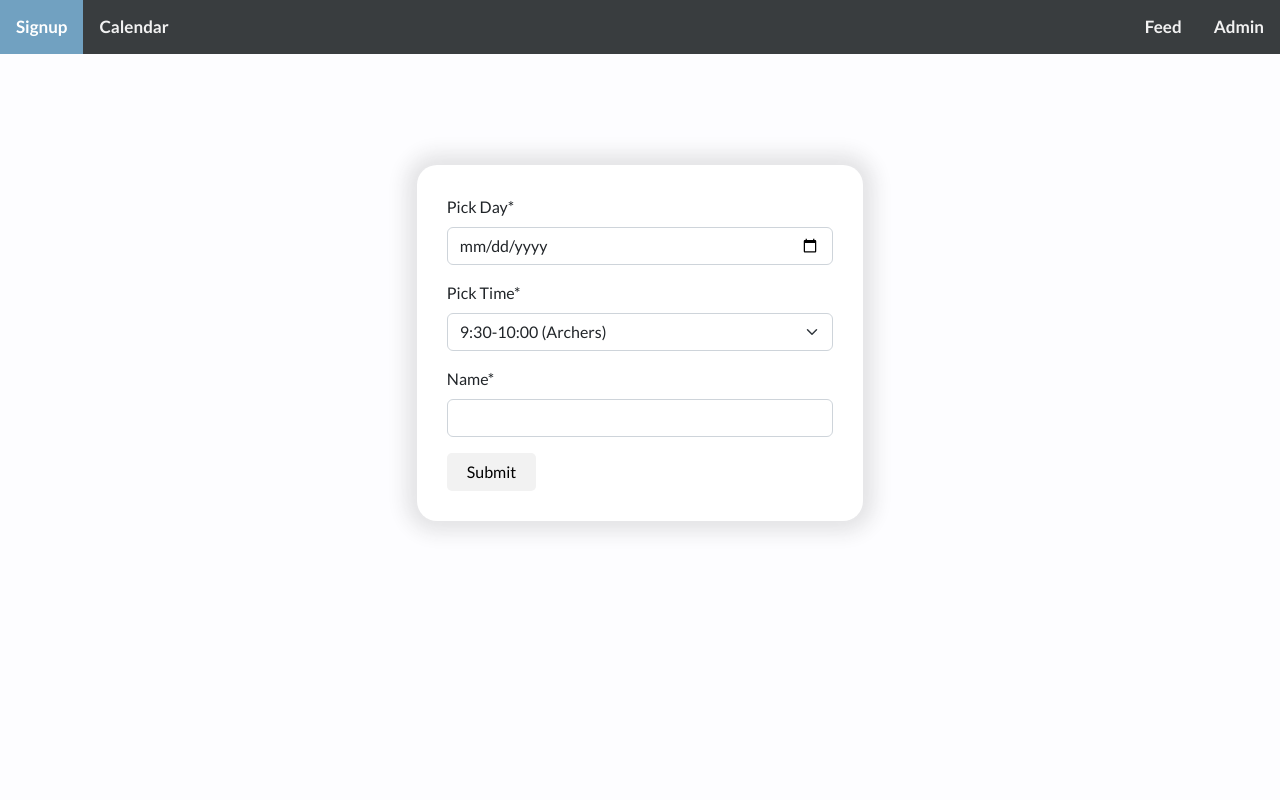
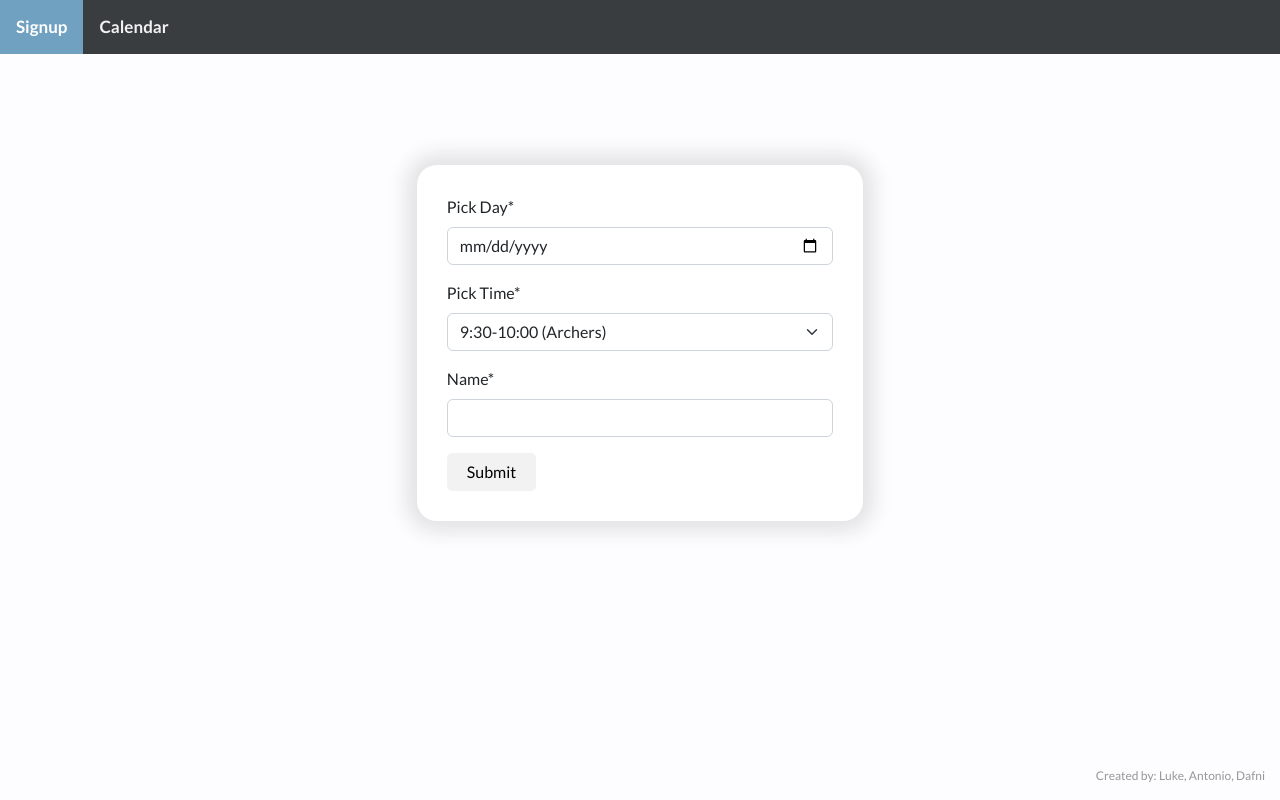
Before and after one commit to LukeRisacher/signup, a Django app: page / in a window 1280 px wide. Run offline with Django 4.2, Linux system fonts and the light colour scheme; tables that the repository leaves empty hold one stand-in row (values such as "Sample post"); some libraries are stand-ins or nearby versions.

Commit message:
removed names from calendar, added credits
Co-authored-by: Luke Risacher <LukeRisacher@users.noreply.github.com>

```diff
--- a/archersignup/scheduler/models.py
+++ b/archersignup/scheduler/models.py
@@ -16,5 +16,5 @@ class signup(models.Model):
         return f"/all_signups"
 
 
-    # def __str__(self):
-    #     return(self.Name, str(self.Pick_Day) + ': ' + str(self.Pick_Time))
+    def __str__(self):
+        return(f'{self.Name}: {self.Pick_Day}, {self.Pick_Time}')
--- a/archersignup/scheduler/templates/scheduler/base.html
+++ b/archersignup/scheduler/templates/scheduler/base.html
@@ -59,6 +59,14 @@
         a {
             color: #71A1C1;
         }
+
+        footer {
+            position: absolute;
+            bottom: 15px;
+            right: 15px;
+            font-size: 12px;
+            color: #969696;
+        }
     </style>
     <title>{% block title%} {% endblock%}</title>
 </head>
@@ -66,17 +74,13 @@
     <nav class="topnav" id="myTopnav">
         <a href="/" id="signup">Signup</a>
         <a href="/all_signups" id="all_signups">Calendar</a>
-        <a href="/admin" style="float: right;">Admin</a>
-        <a id="feed" style="float: right;">Feed</a>
       </nav>
     {% block content %}
     {% endblock %}
     {% include 'scheduler/messages.html' %}
+<footer>Created by: Luke, Antonio, Dafni</footer>
 <script src="https://ajax.googleapis.com/ajax/libs/jquery/3.6.1/jquery.min.js"></script>
 <script>
-    let url = 'http://' + window.location.host + '/feed';
-    document.getElementById('feed').href = url
-    console.log(url)
     setTimeout(function(){
         if ($('#msg').length > 0) {
             $('#msg').remove();
```
Also changed, not shown: archersignup/scheduler/templates/scheduler/all_signups.html (+5 -5 lines).
